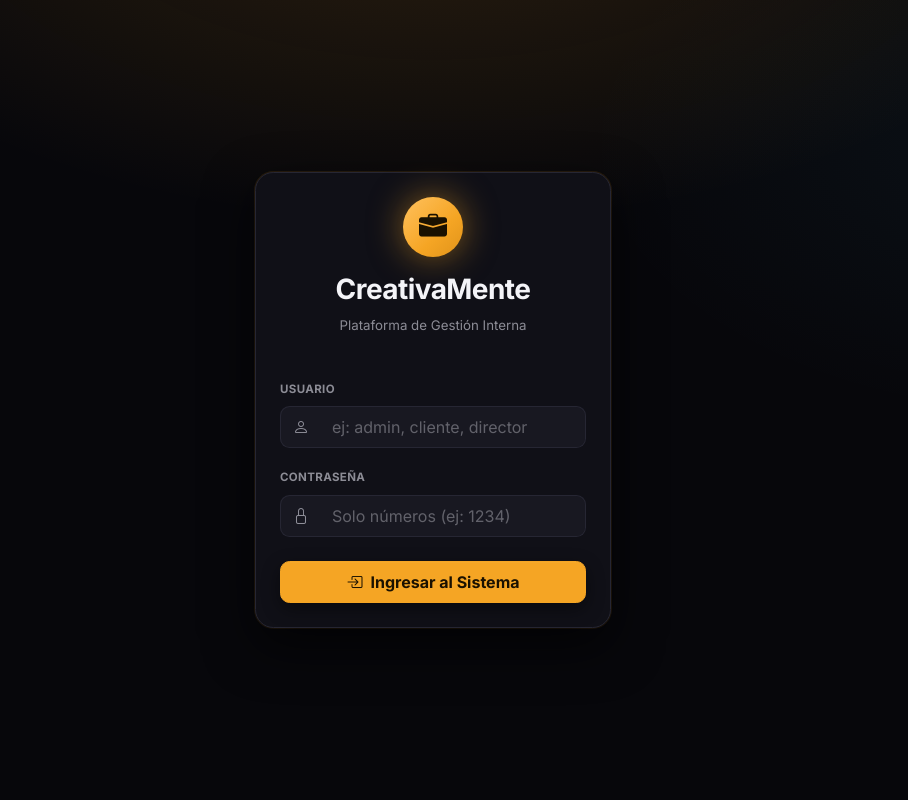
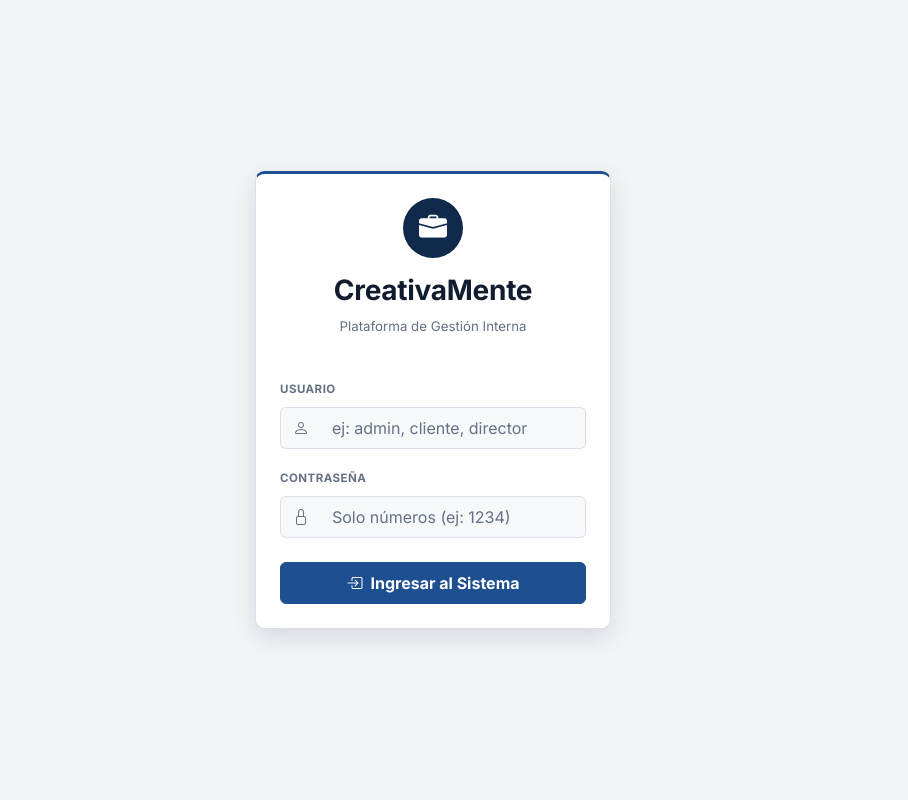
Before and after one commit to Vicente-valdivia/FS2_002D_CHIRINOS_TAPIA_VALDIVIA, a React (Vite) app: page / in a window 1280 px wide. Shown: the top 800 px of the page, without its empty margins (207-1115 px from the left). Built offline with nearby package versions, Linux system fonts and the light colour scheme.

Commit message:
Tema corporativo: azul marino y grises, sin degradados ni efectos
Co-Authored-By: Claude Sonnet 5.5 <noreply@anthropic.com>
Claude-Session: https://claude.ai/code/session_014JWR9ebkJn5TqwuMFdf5Eb

```diff
--- a/index.html
+++ b/index.html
@@ -1,10 +1,10 @@
 <!doctype html>
-<html lang="es" data-bs-theme="dark">
+<html lang="es" data-bs-theme="light">
   <head>
     <meta charset="UTF-8" />
     <link rel="icon" type="image/svg+xml" href="/favicon.svg" />
     <meta name="viewport" content="width=device-width, initial-scale=1.0" />
-    <meta name="theme-color" content="#07070b" />
+    <meta name="theme-color" content="#0f2a4a" />
     <meta name="description" content="CreativaMente — Plataforma de gestión interna de proyectos y campañas." />
     <title>CreativaMente | Gestión de proyectos</title>
     <link rel="preconnect" href="https://fonts.googleapis.com" />
--- a/src/components/Footer.jsx
+++ b/src/components/Footer.jsx
@@ -8,7 +8,7 @@ export default function Footer() {
                 <div className="row g-4">
                     <div className="col-lg-5">
                         <div className="fw-bold fs-5 text-white mb-2">
-                            <i className="bi bi-layers-fill me-2" style={{ color: 'var(--cm-accent)' }}></i>CreativaMente
+                            <i className="bi bi-layers-fill me-2"></i>CreativaMente
                         </div>
                         <p className="cm-footer-legal mb-0">
                             Plataforma de gestión interna de proyectos y campañas de marketing.
@@ -32,7 +32,7 @@ export default function Footer() {
                         </ul>
                     </div>
                 </div>
-                <hr className="my-4" style={{ borderColor: 'var(--cm-border)', opacity: 1 }} />
+                <hr className="my-4" />
                 <p className="cm-footer-legal mb-0">© 2026 CreativaMente. Todos los derechos reservados.</p>
             </div>
         </footer>
--- a/src/index.css
+++ b/src/index.css
@@ -1,277 +1,224 @@
 /* =========================================================
-   Tema CreativaMente — oscuro "estilo plataforma de stats"
-   (inspirado en la paleta y estructura de critcap.gg, sin su temática)
-   Sobre Bootstrap 5.3: se carga DESPUÉS de bootstrap.min.css y el
-   <html> tiene data-bs-theme="dark" (ver index.html). Redefinir las
-   variables --bs-* recolorea todos los componentes sin tocar el JSX.
-   Para cambiar el acento basta editar el bloque "Acento" de abajo.
+   Tema CreativaMente — corporativo (azul marino + grises)
+   Sobre Bootstrap 5.3: se carga DESPUÉS de bootstrap.min.css, así que
+   redefinir las variables --bs-* recolorea todos los componentes sin
+   tocar el JSX. Para cambiar la identidad basta editar el bloque
+   "Marca" de abajo.
    ========================================================= */
 
-:root,
-:root[data-bs-theme='dark'] {
-  /* ---- Superficies (de más profunda a más elevada) ---- */
-  --cm-bg: #07070b;
-  --cm-surface: #101017;
-  --cm-surface-2: #181821;
-  --cm-border: #262633;
+:root {
+  /* ---- Marca ---- */
+  --cm-navy: #0f2a4a;          /* navbar, footer, títulos de marca */
+  --cm-navy-2: #16355c;
+  --cm-blue: #1d4f91;          /* acción principal */
+  --cm-blue-hover: #163f75;
+  --cm-blue-rgb: 29, 79, 145;
 
-  /* ---- Acento (ámbar/dorado) ---- */
-  --cm-accent: #f5a524;
-  --cm-accent-rgb: 245, 165, 36;
-  --cm-accent-hover: #ffbb4d;
-  --cm-on-accent: #1a1100;
+  /* ---- Superficies ---- */
+  --cm-bg: #f2f4f7;
+  --cm-surface: #ffffff;
+  --cm-surface-2: #f7f8fa;
+  --cm-border: #dbe0e8;
 
   /* ---- Paleta Bootstrap ---- */
-  --bs-primary: var(--cm-accent);        --bs-primary-rgb: var(--cm-accent-rgb);
-  --bs-secondary: #8b8b9c;               --bs-secondary-rgb: 139, 139, 156;
-  --bs-success: #2ecc8f;                 --bs-success-rgb: 46, 204, 143;
-  --bs-info: #4cc9f0;                    --bs-info-rgb: 76, 201, 240;
-  --bs-warning: #ffb020;                 --bs-warning-rgb: 255, 176, 32;
-  --bs-danger: #ff5c63;                  --bs-danger-rgb: 255, 92, 99;
-  --bs-light: #181821;                   --bs-light-rgb: 24, 24, 33;     /* .bg-light => superficie elevada */
-  --bs-dark: #0b0b10;                    --bs-dark-rgb: 11, 11, 16;      /* .bg-dark (navbar) */
+  --bs-primary: var(--cm-blue);          --bs-primary-rgb: var(--cm-blue-rgb);
+  --bs-secondary: #5b6677;               --bs-secondary-rgb: 91, 102, 119;
+  --bs-success: #1f7a5a;                 --bs-success-rgb: 31, 122, 90;
+  --bs-info: #3b82c4;                    --bs-info-rgb: 59, 130, 196;
+  --bs-warning: #b7791f;                 --bs-warning-rgb: 183, 121, 31;
+  --bs-danger: #b42333;                  --bs-danger-rgb: 180, 35, 51;
+  --bs-light: #f2f4f7;                   --bs-light-rgb: 242, 244, 247;
+  --bs-dark: #0f2a4a;                    --bs-dark-rgb: 15, 42, 74;
 
-  --bs-primary-bg-subtle: rgba(245, 165, 36, 0.14);   --bs-primary-text-emphasis: #ffc766;   --bs-primary-border-subtle: rgba(245, 165, 36, 0.35);
-  --bs-success-bg-subtle: rgba(46, 204, 143, 0.14);   --bs-success-text-emphasis: #6fe3b6;   --bs-success-border-subtle: rgba(46, 204, 143, 0.35);
-  --bs-warning-bg-subtle: rgba(255, 176, 32, 0.14);   --bs-warning-text-emphasis: #ffd27a;   --bs-warning-border-subtle: rgba(255, 176, 32, 0.35);
-  --bs-danger-bg-subtle: rgba(255, 92, 99, 0.14);     --bs-danger-text-emphasis: #ff9ca0;    --bs-danger-border-subtle: rgba(255, 92, 99, 0.35);
-  --bs-secondary-bg-subtle: rgba(139, 139, 156, 0.16); --bs-secondary-text-emphasis: #c3c3d0; --bs-secondary-border-subtle: rgba(139, 139, 156, 0.35);
+  --bs-primary-bg-subtle: #e4ecf7;   --bs-primary-text-emphasis: #12365f;   --bs-primary-border-subtle: #bccde6;
+  --bs-success-bg-subtle: #e2f1ea;   --bs-success-text-emphasis: #155a42;   --bs-success-border-subtle: #b3d9c8;
+  --bs-warning-bg-subtle: #f8eed9;   --bs-warning-text-emphasis: #7a4f0f;   --bs-warning-border-subtle: #e8d1a2;
+  --bs-danger-bg-subtle: #f7e1e3;    --bs-danger-text-emphasis: #7d1a26;    --bs-danger-border-subtle: #ebb4ba;
+  --bs-secondary-bg-subtle: #e8ebf0; --bs-secondary-text-emphasis: #3a4452; --bs-secondary-border-subtle: #cdd3dc;
 
-  /* ---- Texto y fondo base ---- */
-  --bs-body-bg: var(--cm-surface);        /* cards, tablas, listas */
-  --bs-body-bg-rgb: 16, 16, 23;
-  --bs-body-color: #d9d9e3;
-  --bs-body-color-rgb: 217, 217, 227;
-  --bs-heading-color: #f4f4f8;
-  --bs-secondary-color: rgba(217, 217, 227, 0.62);   /* .text-muted */
-  --bs-secondary-bg: var(--cm-surface-2);
-  --bs-tertiary-bg: var(--cm-surface-2);
-  --bs-emphasis-color: #ffffff;
+  /* ---- Texto ---- */
+  --bs-body-bg: var(--cm-surface);
+  --bs-body-color: #2b3340;
+  --bs-heading-color: #111d2e;
+  --bs-secondary-color: #667085;                 /* .text-muted */
   --bs-border-color: var(--cm-border);
-  --bs-link-color: var(--cm-accent);
-  --bs-link-hover-color: var(--cm-accent-hover);
-  --bs-link-color-rgb: var(--cm-accent-rgb);
-  --bs-link-hover-color-rgb: 255, 187, 77;
+  --bs-link-color: var(--cm-blue);
+  --bs-link-hover-color: var(--cm-blue-hover);
+  --bs-link-color-rgb: var(--cm-blue-rgb);
+  --bs-link-hover-color-rgb: 22, 63, 117;
 
   /* ---- Tipografía ---- */
   --bs-font-sans-serif: 'Inter', system-ui, -apple-system, 'Segoe UI', Roboto, sans-serif;
   --bs-body-font-family: var(--bs-font-sans-serif);
   --bs-body-font-size: 0.95rem;
-  --bs-body-line-height: 1.6;
+  --bs-body-line-height: 1.55;
 
-  /* ---- Formas ---- */
-  --bs-border-radius: 0.6rem;
-  --bs-border-radius-sm: 0.4rem;
-  --bs-border-radius-lg: 0.85rem;
-  --bs-border-radius-xl: 1.15rem;
-  --bs-box-shadow-sm: 0 1px 0 rgba(255, 255, 255, 0.03) inset, 0 6px 18px rgba(0, 0, 0, 0.45);
-  --bs-box-shadow: 0 1px 0 rgba(255, 255, 255, 0.04) inset, 0 10px 30px rgba(0, 0, 0, 0.55);
-  --bs-box-shadow-lg: 0 18px 50px rgba(0, 0, 0, 0.65), 0 0 0 1px rgba(var(--cm-accent-rgb), 0.12);
-  --bs-focus-ring-color: rgba(var(--cm-accent-rgb), 0.3);
+  /* ---- Formas: esquinas discretas y sombras mínimas ---- */
+  --bs-border-radius: 0.375rem;
+  --bs-border-radius-sm: 0.3rem;
+  --bs-border-radius-lg: 0.5rem;
+  --bs-border-radius-xl: 0.6rem;
+  --bs-box-shadow-sm: 0 1px 2px rgba(16, 24, 40, 0.06);
+  --bs-box-shadow: 0 1px 3px rgba(16, 24, 40, 0.1), 0 1px 2px rgba(16, 24, 40, 0.06);
+  --bs-box-shadow-lg: 0 8px 24px rgba(16, 24, 40, 0.12);
+  --bs-focus-ring-color: rgba(var(--cm-blue-rgb), 0.25);
 }
 
 /* =========================================================
-   Base: fondo casi negro con resplandor dorado arriba (como el
-   fondo con imagen del sitio de referencia)
+   Base
    ========================================================= */
-html { color-scheme: dark; scrollbar-color: #33334a transparent; }
-
+html { color-scheme: light; }
 body {
   margin: 0;
   -webkit-font-smoothing: antialiased;
   text-rendering: optimizeLegibility;
-  background-color: var(--cm-bg);
-  background-image:
-    radial-gradient(1000px 520px at 50% -140px, rgba(var(--cm-accent-rgb), 0.16), transparent 70%),
-    radial-gradient(700px 400px at 100% 18%, rgba(76, 201, 240, 0.05), transparent 70%);
-  background-repeat: no-repeat;
-  background-attachment: fixed;
+  background: var(--cm-bg);
 }
 #root { min-height: 100vh; display: flex; flex-direction: column; }
 #root > .min-vh-100 { flex: 1 0 auto; }
 
-h1, h2, h3, h4, h5, h6 { letter-spacing: -0.02em; }
-::selection { background: rgba(var(--cm-accent-rgb), 0.35); color: #fff; }
+h1, h2, h3, h4, h5, h6 { letter-spacing: -0.01em; }
+::selection { background: rgba(var(--cm-blue-rgb), 0.2); }
 
-/* El wrapper de App usa "bg-light": transparente para ver el fondo */
-.bg-light.min-vh-100 { background: transparent !important; }
-
-/* Utilidades escritas a mano en los componentes, adaptadas al tema oscuro */
-.bg-white { background-color: var(--cm-surface) !important; }
+.bg-light.min-vh-100 { background: transparent !important; }   /* wrapper de App */
+.cursor-pointer { cursor: pointer; }                           /* clase usada en VistaCliente */
 .text-dark { color: var(--bs-heading-color) !important; }
-.text-muted { color: var(--bs-secondary-color) !important; }
-.border-primary { border-color: rgba(var(--cm-accent-rgb), 0.6) !important; }
-.cursor-pointer { cursor: pointer; }
 
 /* =========================================================
-   Navbar: logo a la izquierda, acciones a la derecha
+   Navbar: sólida, azul marino, con filete inferior
    ========================================================= */
 .navbar.bg-dark {
-  background: rgba(7, 7, 11, 0.82) !important;
-  border-bottom: 1px solid var(--cm-border);
-  backdrop-filter: blur(10px);
+  background: var(--cm-navy) !important;
+  border-bottom: 3px solid var(--cm-blue);
   position: sticky;
   top: 0;
   z-index: 1030;
   margin-bottom: 2rem !important;
-  box-shadow: 0 1px 0 rgba(var(--cm-accent-rgb), 0.12), 0 8px 30px rgba(0, 0, 0, 0.5);
+  box-shadow: var(--bs-box-shadow);
 }
-.navbar-brand { font-size: 1.15rem; letter-spacing: -0.02em; color: #fff !important; }
-.navbar-brand .bi { color: var(--cm-accent); filter: drop-shadow(0 0 10px rgba(var(--cm-accent-rgb), 0.6)); }
+.navbar-brand { font-size: 1.1rem; letter-spacing: 0; color: #fff !important; }
+.navbar-brand .bi { color: #8db6e8; }
 
 /* =========================================================
-   Botones
+   Botones: planos y sobrios
    ========================================================= */
 .btn {
   --bs-btn-font-weight: 600;
-  --bs-btn-border-radius: 0.6rem;
-  transition: transform 0.15s ease, box-shadow 0.2s ease, background-color 0.2s ease, border-color 0.2s ease;
+  --bs-btn-border-radius: 0.375rem;
+  box-shadow: none !important;
+  transition: background-color 0.15s ease, border-color 0.15s ease, color 0.15s ease;
 }
-.btn:hover { transform: translateY(-1px); }
-.btn:active { transform: none; }
-
 .btn-primary {
-  --bs-btn-color: var(--cm-on-accent);
-  --bs-btn-bg: var(--cm-accent);
-  --bs-btn-border-color: var(--cm-accent);
-  --bs-btn-hover-color: var(--cm-on-accent);
-  --bs-btn-hover-bg: var(--cm-accent-hover);
-  --bs-btn-hover-border-color: var(--cm-accent-hover);
-  --bs-btn-active-color: var(--cm-on-accent);
-  --bs-btn-active-bg: #e0931a;
-  --bs-btn-active-border-color: #e0931a;
-  --bs-btn-focus-shadow-rgb: var(--cm-accent-rgb);
-  box-shadow: 0 6px 22px rgba(var(--cm-accent-rgb), 0.3);
+  --bs-btn-bg: var(--cm-blue);
+  --bs-btn-border-color: var(--cm-blue);
+  --bs-btn-hover-bg: var(--cm-blue-hover);
+  --bs-btn-hover-border-color: var(--cm-blue-hover);
+  --bs-btn-active-bg: #11335f;
+  --bs-btn-active-border-color: #11335f;
+  --bs-btn-focus-shadow-rgb: var(--cm-blue-rgb);
 }
-.btn-primary:hover { box-shadow: 0 10px 28px rgba(var(--cm-accent-rgb), 0.45); }
-
 .btn-outline-primary {
-  --bs-btn-color: var(--cm-accent);
-  --bs-btn-border-color: rgba(var(--cm-accent-rgb), 0.55);
-  --bs-btn-hover-color: var(--cm-on-accent);
-  --bs-btn-hover-bg: var(--cm-accent);
-  --bs-btn-hover-border-color: var(--cm-accent);
-  --bs-btn-active-color: var(--cm-on-accent);
-  --bs-btn-active-bg: var(--cm-accent-hover);
-  --bs-btn-active-border-color: var(--cm-accent-hover);
+  --bs-btn-color: var(--cm-blue);
+  --bs-btn-border-color: var(--cm-blue);
+  --bs-btn-hover-bg: var(--cm-blue);
+  --bs-btn-hover-border-color: var(--cm-blue);
+  --bs-btn-active-bg: var(--cm-blue-hover);
+  --bs-btn-active-border-color: var(--cm-blue-hover);
+  --bs-btn-focus-shadow-rgb: var(--cm-blue-rgb);
 }
 .btn-outline-light {
-  --bs-btn-border-color: var(--cm-border);
-  --bs-btn-hover-bg: var(--cm-surface-2);
+  --bs-btn-border-color: rgba(255, 255, 255, 0.35);
+  --bs-btn-hover-bg: rgba(255, 255, 255, 0.12);
+  --bs-btn-hover-border-color: #fff;
   --bs-btn-hover-color: #fff;
-  --bs-btn-hover-border-color: rgba(var(--cm-accent-rgb), 0.6);
 }
 
 /* =========================================================
-   Formularios (los inputs usan bg-light => superficie elevada)
+   Formularios
    ========================================================= */
 .form-control, .input-group-text {
   background-color: var(--cm-surface-2) !important;
   border-color: var(--cm-border);
-  color: var(--bs-body-color);
-  transition: border-color 0.2s ease, box-shadow 0.2s ease;
 }
-.form-control::placeholder { color: rgba(217, 217, 227, 0.38); }
 .form-control:focus {
-  border-color: var(--cm-accent);
-  box-shadow: 0 0 0 0.22rem var(--bs-focus-ring-color);
-  color: #fff;
+  background-color: #fff !important;
+  border-color: var(--cm-blue);
+  box-shadow: 0 0 0 0.2rem var(--bs-focus-ring-color);
 }
 .input-group:focus-within .input-group-text {
-  border-color: var(--cm-accent);
-  color: var(--cm-accent) !important;
+  background-color: #fff !important;
+  border-color: var(--cm-blue);
+  color: var(--cm-blue) !important;
 }
-.form-label { letter-spacing: 0.03em; text-transform: uppercase; font-size: 0.72rem !important; }
+.form-label { text-transform: uppercase; letter-spacing: 0.04em; font-size: 0.72rem !important; }
 
 /* =========================================================
-   Tarjetas (grupos de tarjetas con ícono + título + "Ver →")
+   Tarjetas: borde fino, sin elevación exagerada
    ========================================================= */
 .card {
   --bs-card-bg: var(--cm-surface);
   --bs-card-border-color: var(--cm-border);
-  --bs-card-cap-bg: transparent;
-  border: 1px solid var(--cm-border) !important;      /* los componentes usan border-0: devolvemos el borde fino */
-  transition: transform 0.2s ease, border-color 0.2s ease, box-shadow 0.25s ease;
+  --bs-card-cap-bg: var(--cm-surface);
+  border: 1px solid var(--cm-border) !important;     /* los componentes traen border-0: devolvemos el borde fino */
+  box-shadow: var(--bs-box-shadow-sm) !important;
+  transition: border-color 0.15s ease, box-shadow 0.15s ease;
 }
 .row .card:hover {
-  transform: translateY(-4px);
-  border-color: rgba(var(--cm-accent-rgb), 0.55) !important;
-  box-shadow: 0 14px 36px rgba(0, 0, 0, 0.6), 0 0 0 1px rgba(var(--cm-accent-rgb), 0.15) !important;
+  border-color: #9fb4d3 !important;
+  box-shadow: var(--bs-box-shadow) !important;
 }
-.card-footer.bg-light {
-  background-color: var(--cm-surface-2) !important;
-  border-top: 1px solid var(--cm-border) !important;
-}
-.card-footer .text-primary { letter-spacing: 0.01em; }
+.card-footer.bg-light { background-color: var(--cm-surface-2) !important; border-top: 1px solid var(--cm-border) !important; }
 .card-header { border-bottom: 1px solid var(--cm-border) !important; }
 
-/* Login: tarjeta protagonista con halo dorado */
-.card.rounded-4.shadow-lg { box-shadow: var(--bs-box-shadow-lg) !important; }
-.card.rounded-4.shadow-lg .rounded-circle.bg-primary {
-  color: var(--cm-on-accent) !important;
-  background-image: linear-gradient(135deg, #ffc15e, #f5a524 60%, #e0931a);
-  box-shadow: 0 0 34px rgba(var(--cm-accent-rgb), 0.5) !important;
+/* Login */
+.card.rounded-4.shadow-lg { box-shadow: var(--bs-box-shadow-lg) !important; border-top: 3px solid var(--cm-blue) !important; }
+.card.rounded-4.shadow-lg .rounded-circle.bg-primary { background-color: var(--cm-navy) !important; box-shadow: none !important; }
+
+/* Encabezados de panel: color sólido, sin degradados */
+.bg-success.text-white.rounded-3 { background: var(--cm-navy) !important; border-left: 5px solid #2f9e78; box-shadow: var(--bs-box-shadow-sm) !important; }
+.bg-danger.text-white.rounded-3  { background: var(--cm-navy) !important; border-left: 5px solid #d04050; box-shadow: var(--bs-box-shadow-sm) !important; }
+.text-white h1, .text-white h2, .text-white h3 { color: #fff; }
+.text-white .text-white-50 { color: rgba(255, 255, 255, 0.75) !important; }
+
+/* Encabezados claros con borde lateral */
+.border-start.border-5 {
+  border-style: solid !important;
+  border-width: 1px 1px 1px 5px !important;
+  border-top-color: var(--cm-border) !important;
+  border-right-color: var(--cm-border) !important;
+  border-bottom-color: var(--cm-border) !important;
 }
-
-/* Encabezados de panel con color propio */
-.bg-success.text-white.rounded-3 {
-  background-image: linear-gradient(120deg, #0c2a22 0%, #124a3a 55%, #1b7a5d 130%) !important;
-  border: 1px solid rgba(46, 204, 143, 0.35);
-}
-.bg-danger.text-white.rounded-3 {
-  background-image: linear-gradient(120deg, #2b0e11 0%, #5a1a20 55%, #9b2c35 130%) !important;
-  border: 1px solid rgba(255, 92, 99, 0.35);
-}
-.text-white h1, .text-white h2, .text-white h3 { color: #fff; }
-.text-white .text-white-50 { color: rgba(255, 255, 255, 0.72) !important; }
-
-/* Encabezados de panel "blancos" con borde lateral de color */
-.border-start.border-5 { border-left-width: 4px !important; }
 
 /* =========================================================
    Tablas, listas, badges, alertas
    ========================================================= */
 .table {
-  --bs-table-bg: transparent;
-  --bs-table-color: var(--bs-body-color);
-  --bs-table-hover-bg: rgba(var(--cm-accent-rgb), 0.06);
-  --bs-table-hover-color: #fff;
+  --bs-table-hover-bg: #f3f6fb;
   --bs-table-border-color: var(--cm-border);
 }
 .table > thead th {
   background: var(--cm-surface-2) !important;
-  color: var(--bs-secondary-color);
+  color: #4a5567;
   text-transform: uppercase;
   font-size: 0.7rem;
-  letter-spacing: 0.1em;
+  letter-spacing: 0.08em;
   font-weight: 700;
-  border-bottom: 1px solid var(--cm-border);
+  border-bottom: 2px solid var(--cm-border);
 }
-.table > thead th:first-child { border-top-left-radius: 0.5rem; }
-.table > thead th:last-child  { border-top-right-radius: 0.5rem; }
+.list-group { --bs-list-group-border-color: var(--cm-border); }
+.list-group-item:hover { background-color: #f7f9fc; }
 
-.list-group { --bs-list-group-bg: transparent; --bs-list-group-border-color: var(--cm-border); }
-.list-group-item { transition: background-color 0.15s ease; }
-.list-group-item:hover { background-color: rgba(var(--cm-accent-rgb), 0.05); }
-
-.badge { font-weight: 600; letter-spacing: 0.01em; }
-.badge.bg-primary { color: var(--cm-on-accent) !important; }
-.badge.bg-warning, .badge.bg-warning.text-dark { color: #1a1100 !important; }
-.badge.bg-light { background-color: var(--cm-surface-2) !important; }
+.badge { font-weight: 600; letter-spacing: 0.01em; border-radius: 0.3rem; }
+.badge.rounded-pill { border-radius: 0.3rem !important; }     /* etiquetas rectas, más formales */
 .alert { border-radius: var(--bs-border-radius-lg); }
-.alert-success {
-  --bs-alert-bg: rgba(46, 204, 143, 0.1);
-  --bs-alert-color: #8be8c3;
-  --bs-alert-border-color: rgba(46, 204, 143, 0.3);
-  border: 1px solid rgba(46, 204, 143, 0.3) !important;
-}
 
 /* =========================================================
-   Footer (multi-columna, como la referencia)
+   Footer corporativo
    ========================================================= */
 .cm-footer {
-  background: rgba(7, 7, 11, 0.85);
-  border-top: 1px solid var(--cm-border);
+  background: var(--cm-navy);
+  color: rgba(255, 255, 255, 0.78);
+  border-top: 3px solid var(--cm-blue);
   margin-top: 3rem;
   font-size: 0.85rem;
 }
@@ -279,21 +226,18 @@ h1, h2, h3, h4, h5, h6 { letter-spacing: -0.02em; }
   text-transform: uppercase;
   letter-spacing: 0.1em;
   font-size: 0.7rem;
-  color: var(--cm-accent);
+  color: #fff;
   margin-bottom: 0.9rem;
 }
 .cm-footer ul { list-style: none; padding: 0; margin: 0; }
-.cm-footer li { margin-bottom: 0.45rem; color: var(--bs-secondary-color); }
-.cm-footer .cm-footer-legal { color: rgba(217, 217, 227, 0.45); font-size: 0.78rem; }
+.cm-footer li { margin-bottom: 0.45rem; color: rgba(255, 255, 255, 0.7); }
+.cm-footer .cm-footer-legal { color: rgba(255, 255, 255, 0.55); font-size: 0.78rem; }
+.cm-footer .bi { color: #8db6e8 !important; }
+.cm-footer hr { border-color: rgba(255, 255, 255, 0.18) !important; }
 
-/* =========================================================
-   Entrada animada de cada pantalla
-   ========================================================= */
-main > div, main > .row { animation: fade-up 0.45s cubic-bezier(0.2, 0.7, 0.2, 1) both; }
-@keyframes fade-up {
-  from { opacity: 0; transform: translateY(14px); }
-  to   { opacity: 1; transform: none; }
-}
+/* Entrada de pantalla: solo un fundido breve */
+main > div, main > .row { animation: fade-in 0.25s ease both; }
+@keyframes fade-in { from { opacity: 0; } to { opacity: 1; } }
 @media (prefers-reduced-motion: reduce) {
   *, *::before, *::after { animation: none !important; transition: none !important; }
 }
```
Also changed, not shown: public/favicon.svg.
